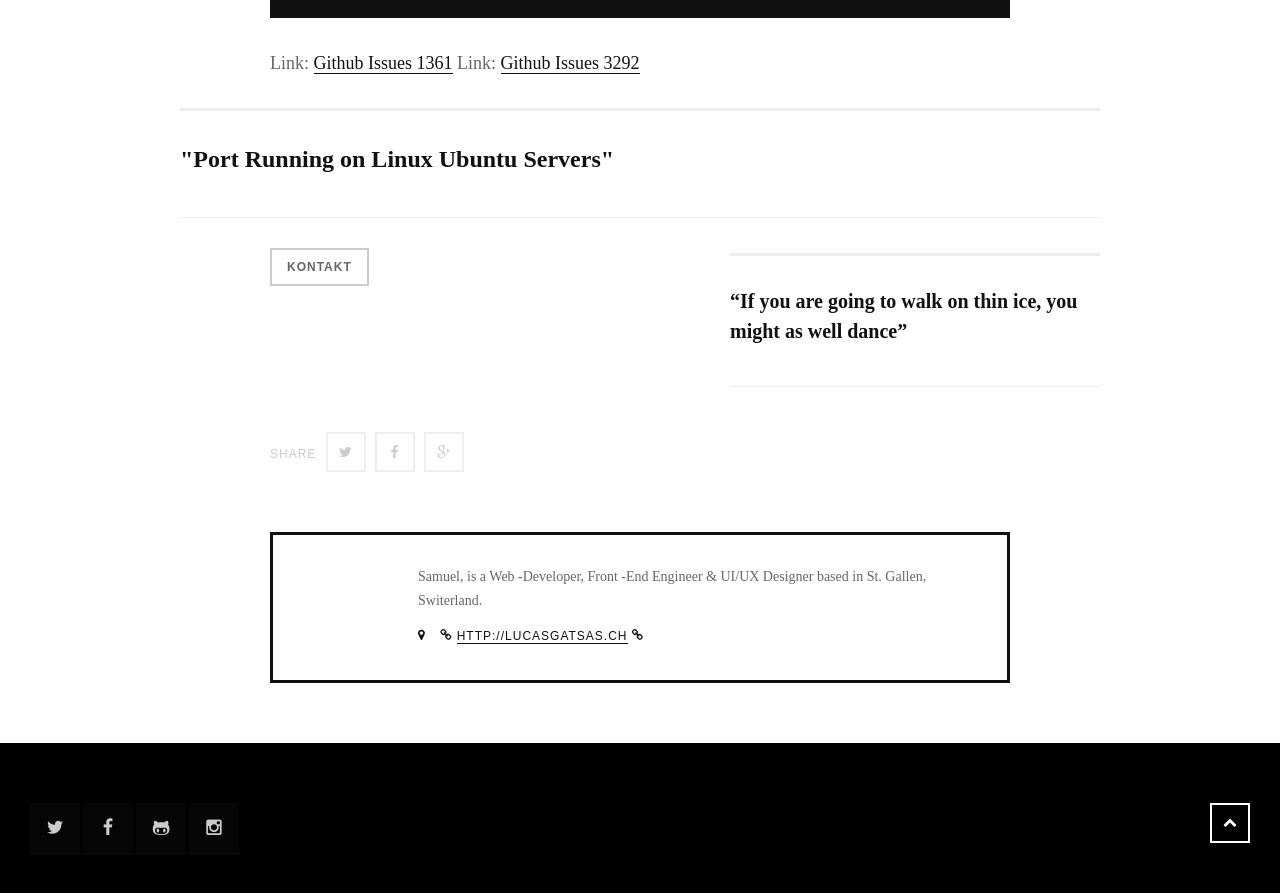
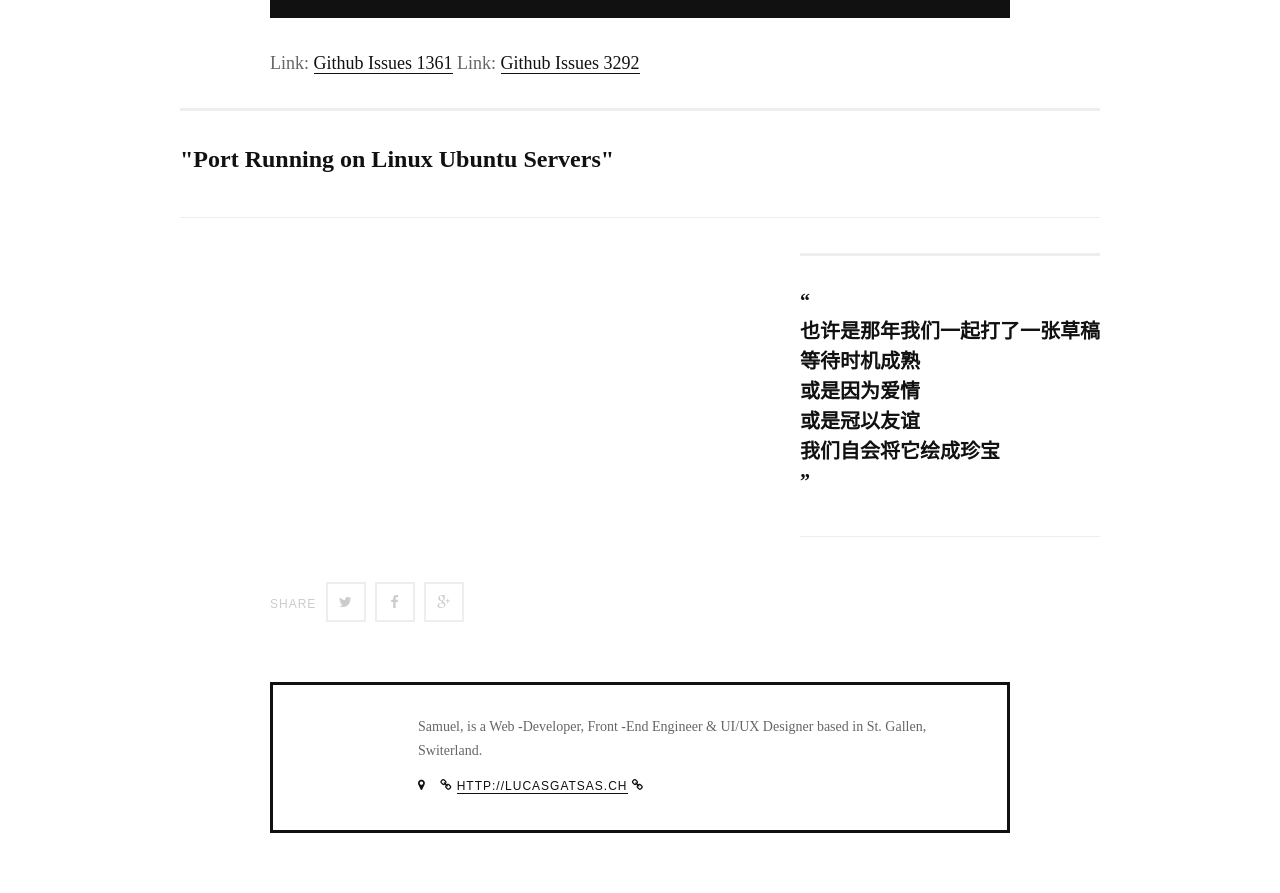
Before and after one commit to CooSamuel/scb, a Jekyll site: the page built from _posts/2017-03-28-first-markdown-on-my-blog.md, in a window 1280 px wide and 900 px high, scrolled down 1472 px. Shown: the top 893 px of the window. Built offline with Jekyll 4.4.1, drawn with Linux system fonts in a browser that asks for light colours; nearby versions of some CDN libraries; some web fonts are replaced.

Commit message:
one more article

```diff
--- a/_layouts/post.html
+++ b/_layouts/post.html
@@ -75,13 +75,13 @@ layout: default
 -->
 
 
-<blockquote class="alignright">“If you are going to walk on thin ice, you might as well dance”</blockquote>
+<blockquote class="alignright">“<br>也许是那年我们一起打了一张草稿<br>等待时机成熟<br>或是因为爱情<br>或是冠以友谊<br>我们自会将它绘成珍宝<br>”</blockquote>
 
 
 
-        <div>
+        <!-- <div>
             <a href='mailto:{{organiser.email}}?subject=Register interest for {{page.title}} on {{ page.date | date: "%B %-d, %Y" }}&body=Hi! Im interested in your event. Can I come please?' class="button button-primary">Kontakt</a>
-        </div>
+        </div> -->
 
 
 
```
Also changed, not shown: _posts/2017-03-28-kramkdown-learning-handbook.md (added, +17 -0 lines), 7 other files.
